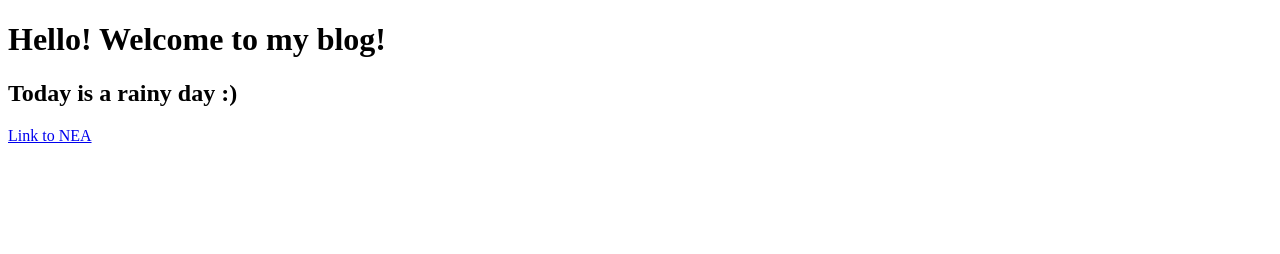
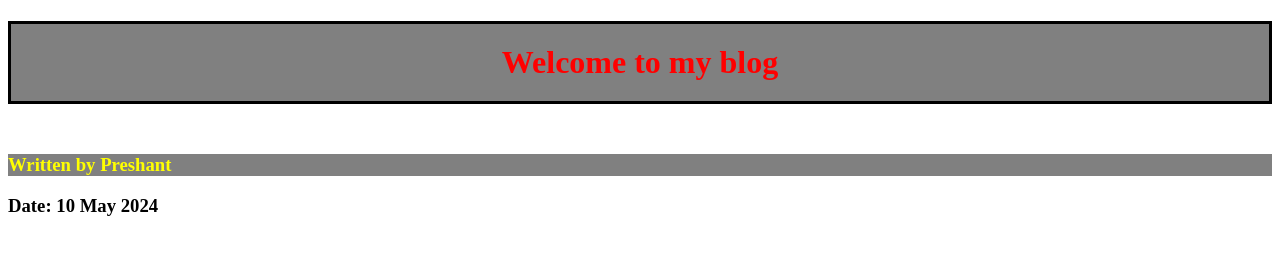
Before and after one commit to jolinohj/htmlhandson, a plain HTML site: page index.html in a window 1280 px wide. Drawn offline with Linux system fonts and the light colour scheme.

```diff
--- a/index.html
+++ b/index.html
@@ -4,10 +4,11 @@
     <meta charset="UTF-8">
     <meta name="viewport" content="width=device-width, initial-scale=1.0">
     <title>Document</title>
+    <link rel="stylesheet" href="style.css">
 </head>
 <body>
-    <h1>Hello! Welcome to my blog!</h1>
-    <h2>Today is a rainy day :) </h2>
-    <a href="http://NEA.GOV.SG">Link to NEA</a>
-    </body>
+    <h1 class="title">Welcome to my blog</h1>
+    <h3 class="title" id="important">Written by Preshant</h3>
+    <h3>Date: 10 May 2024</h3>
+</body>
 </html>
--- /dev/null
+++ b/style.css
@@ -0,0 +1,17 @@
+h1 {
+    color: red;
+    background-color: yellow;
+    text-align: center;
+    border: 3px black solid;
+    margin-bottom: 50px;
+    padding-top: 20px;
+    padding-bottom: 20px;
+}
+
+.title {
+    background-color: gray;
+}
+
+#important {
+    color: yellow;
+}
```
Also changed, not shown: old.html (added, +13 -0 lines).
